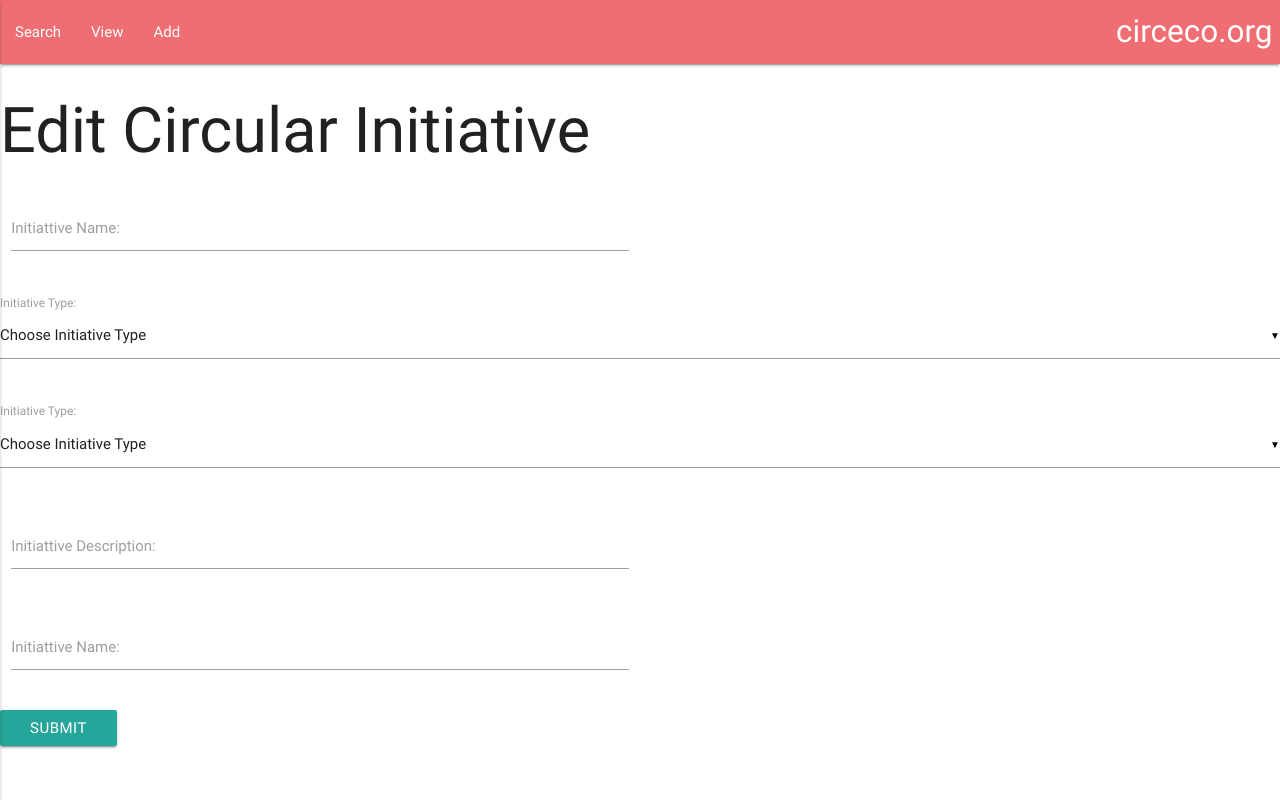
After one commit to circeco/circdata, a Flask app: template templates/edit.html in a window 1280 px wide. The commit adds this page. Run offline with Flask 2, Linux system fonts and the light colour scheme; the template is opened without the code that fills it, so the values that code supplies are empty; some libraries are stand-ins or nearby versions.

Commit message:
written code for edit and delete initiative but both have bugs to fix

```diff
--- a/app.py
+++ b/app.py
@@ -54,6 +54,31 @@ def insert_initiative():
 
     return redirect(url_for('get_circular_initiative'))
 
+
+# editing an initiative
+@app.route("/edit/<initiative_id>")
+def edit(initiative_id):
+    the_initiative = mongo.db.circular_initiative.find_one({"_id": ObjectId(initiative_id)})
+    all_initiative_types = mongo.db.categories.find()
+    all_goods = mongo.db.goods_services.find()
+    return render_template("editanimal.html", initiative=the_initiative,
+                            types=all_initiative_types, goods=all_goods)
+
+# updating initiative data
+@app.route('/update_initiative/<initiative_id>', methods=["POST"])
+def update_initiative(initiative_id):
+    circular_initiative = mongo.db.circular_initiative
+    circular_initiative.update({'_id': ObjectId(initiative_id)},
+    {
+        'initiative_name': request.form.get('initiative_name'),
+        'initiative_type': request.form.get('initiative_type'),
+        'initiative_description': request.form.get('initiative_description'),
+        'initiative_object': request.form.getlist('initiative_object'),
+        'weblink': request.form.get('weblink'),
+    })
+    return redirect(url_for('get_circular_initiative'))
+
+
 # delete initiative from database
 @app.route("/delete_initiative/<circular_initiative_id>")
 def delete_initiative(circular_initiative_id):
--- a/templates/add.html
+++ b/templates/add.html
@@ -1,6 +1,7 @@
 {% extends 'base.html' %}
 {% block content %}
 <h1>Add Circular Initiative</h1>
+
 <div class="row">
 
     <form action="{{ url_for('insert_initiative') }}" method="POST"  class="col s12">
--- a/templates/base.html
+++ b/templates/base.html
@@ -53,6 +53,7 @@
                 $(".button-collapse").sideNav();
                 $('select').material_select();
                 $('.tooltipped').tooltip();
+                $('.modal').modal();
             });
         </script>
 
--- /dev/null
+++ b/templates/edit.html
@@ -0,0 +1,90 @@
+{% extends 'base.html' %}
+{% block content %}
+
+<h1>Edit Circular Initiative</h1>
+
+
+<div class="row">
+    <div class="col-12">
+        <form action="{{ url_for('update_initiative', initiative_id=initiative._id) }}" method="POST">
+            <div class="form-group">
+
+                <!--Initiative Name-->
+                <div class="row my-4">
+                    <div class="input-field col s12 m6">
+                        <label for="initiative_name">Initiattive Name:</label>
+                        <input class="form-control border border-dark" type="text" name="initiative_name" id="initiative_name" value="{{circular_initiative.initiative_name}}">
+                    </div>
+                </div>
+
+                <!--Initiative Type-->
+                <div class="row my-4">
+                    <div class="col-sm-12 col-md-3 offset-md-2 text-md-right col-lg-2 offset-lg-3">
+                        <label for="initiative_type">Initiative Type:</label>
+                    </div>
+                    <div class="col-sm-12 col-md-5 col-lg-4">
+                        <select class="form-control border border-dark" name="initiative_type" id="initiative_type">
+                            <option value="" disabled selected>Choose Initiative Type</option>
+                            {% for cate in categories %}
+                                {% if categories.initiative_type == categories.initiative_type %}
+                                    <option value="{{ categories.initiative_type }}" selected>{{ categories.initiative_type }}</option>
+                                {% else %}
+                                    <option value="{{ categories.initiative_type }}">{{ categories.initiative_type }}</option>
+                                {% endif %}
+                            {% endfor %}
+                        </select>
+                    </div>
+                </div>
+
+                <!--Initiative Object-->
+                <div class="row my-4">
+                    <div class="col-sm-12 col-md-3 offset-md-2 text-md-right col-lg-2 offset-lg-3">
+                        <label for="initiative_object">Initiative Type:</label>
+                    </div>
+                    <div class="col-sm-12 col-md-5 col-lg-4">
+                        <select class="form-control border border-dark" name="initiative_object" id="initiative_object">
+                            <option value="" disabled selected>Choose Initiative Type</option>
+                            {% for goods in goods_services %}
+                                {% if goods_services.initiative_object == goods_services.initiative_object %}
+                                    <option value="{{ goods_services.initiative_object }}" selected>{{ goods_services.initiative_object }}</option>
+                                {% else %}
+                                    <option value="{{ goods_services.initiative_object }}">{{ goods_services.initiative_object }}</option>
+                                {% endif %}
+                            {% endfor %}
+                        </select>
+                    </div>
+                </div>
+
+                <!--Initiative Description-->
+                <div class="row my-4">
+                    <div class="input-field col s12 m6">
+                        <label for="initiative_description">Initiattive Description:</label>
+                        <input class="form-control border border-dark" type="text" name="initiative_description" id="initiative_description" value="{{circular_initiative.initiative_description}}">
+                    </div>
+                </div>
+
+                <!--weblink-->
+                <div class="row my-4">
+                    <div class="input-field col s12 m6">
+                        <label for="weblink">Initiattive Name:</label>
+                        <input class="form-control border border-dark" type="text" name="weblink" id="weblink" value="{{circular_initiative.weblink}}">
+                    </div>
+                </div>
+
+            </div>
+            <!--Submit Button-->
+            <div class="row my-3">
+                <div class="col-12 text-center">
+                    <input class="btn btn-success" type="submit" value="Submit">
+                </div>
+            </div>
+
+        </form>
+
+    </div>
+</div>
+
+
+
+
+{% endblock %}
```
Also changed, not shown: templates/view.html (+17 -4 lines).
